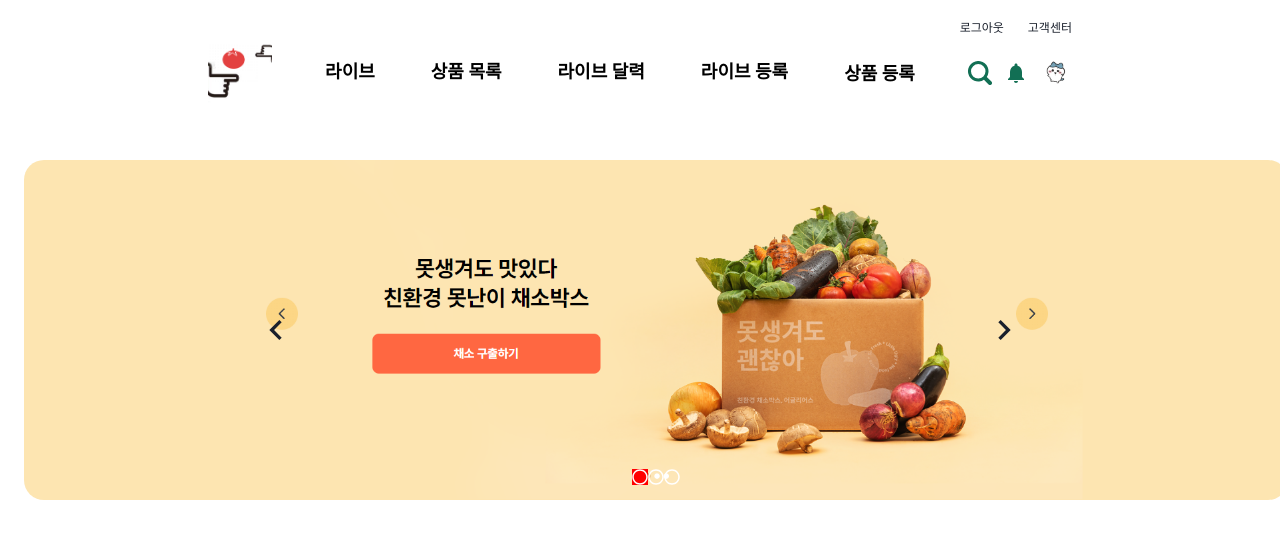
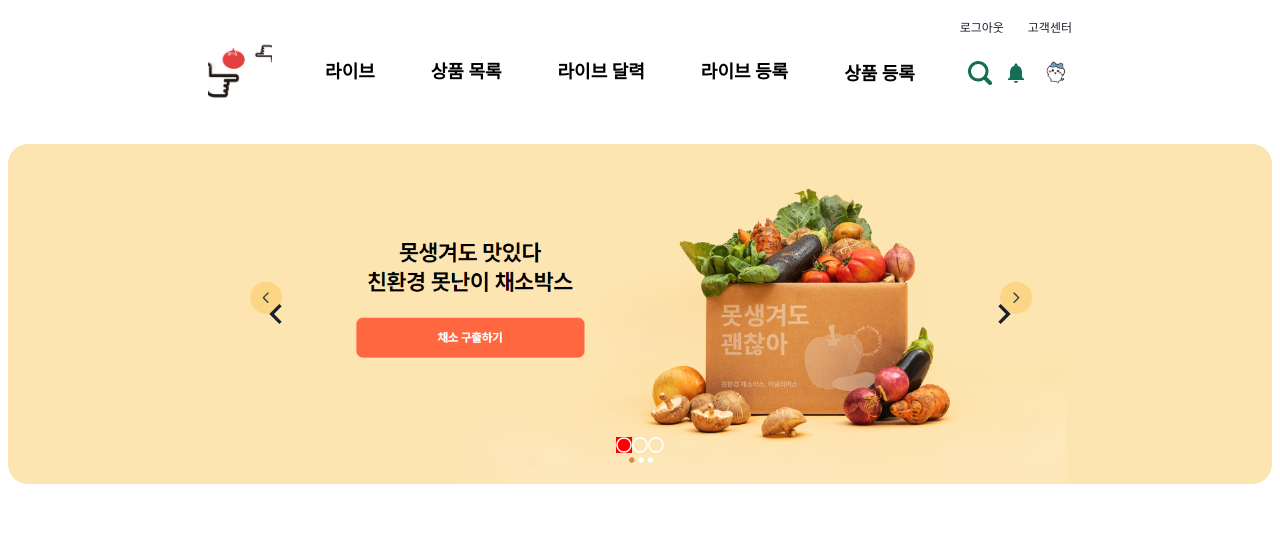
Before and after one commit to YangSSo51/the-cool-tomato, a React (Vite) app in the folder vite-project/: page /v1/live/list in a window 1280 px wide. Shown: the top 560 px of the page. Built offline with nearby package versions, Linux system fonts and the light colour scheme; a web font is replaced by a local one.

Commit message:
Feat: Broadcast MainCarouselComponent Update

```diff
--- a/vite-project/src/components/common/MainCarouselComponent.tsx
+++ b/vite-project/src/components/common/MainCarouselComponent.tsx
@@ -34,7 +34,7 @@ export default function MainCarouselComponent() {
     }, [dummylist.length]);
 
     return (
-        <Box p={"1rem"} overflowX={"hidden"} position={"relative"}>
+        <Box overflowX={"hidden"} position={"relative"}>
             <Flex
                 overflowX={"hidden"}
                 wrap={"nowrap"}
@@ -42,20 +42,17 @@ export default function MainCarouselComponent() {
                     width: `${100 * dummylist.length}vw`,
                     transition: "all 500ms ease-in-out",
                     transitionDuration: "1s",
-                    transform: `translateX(${
-                        -1 * ((100 / dummylist.length) * slideIndex)
-                    }%)`,
+                    transform: `translateX(${-1 * ((100 / dummylist.length) * slideIndex)
+                        }%)`,
                 }}
+
             >
                 {dummylist.map((data, index) => (
-                    <Box key={index} p={2}>
-                        <Box w={"100%"}>
-                            <img
-                                className="img"
-                                src={data.img}
-                                alt={`Item ${index}`}
-                            ></img>
-                        </Box>
+                    <Box key={index} p={2} w={"100%"}>
+                        <img
+                            className="img"
+                            src={data.img}
+                        ></img>
                     </Box>
                 ))}
             </Flex>
```
